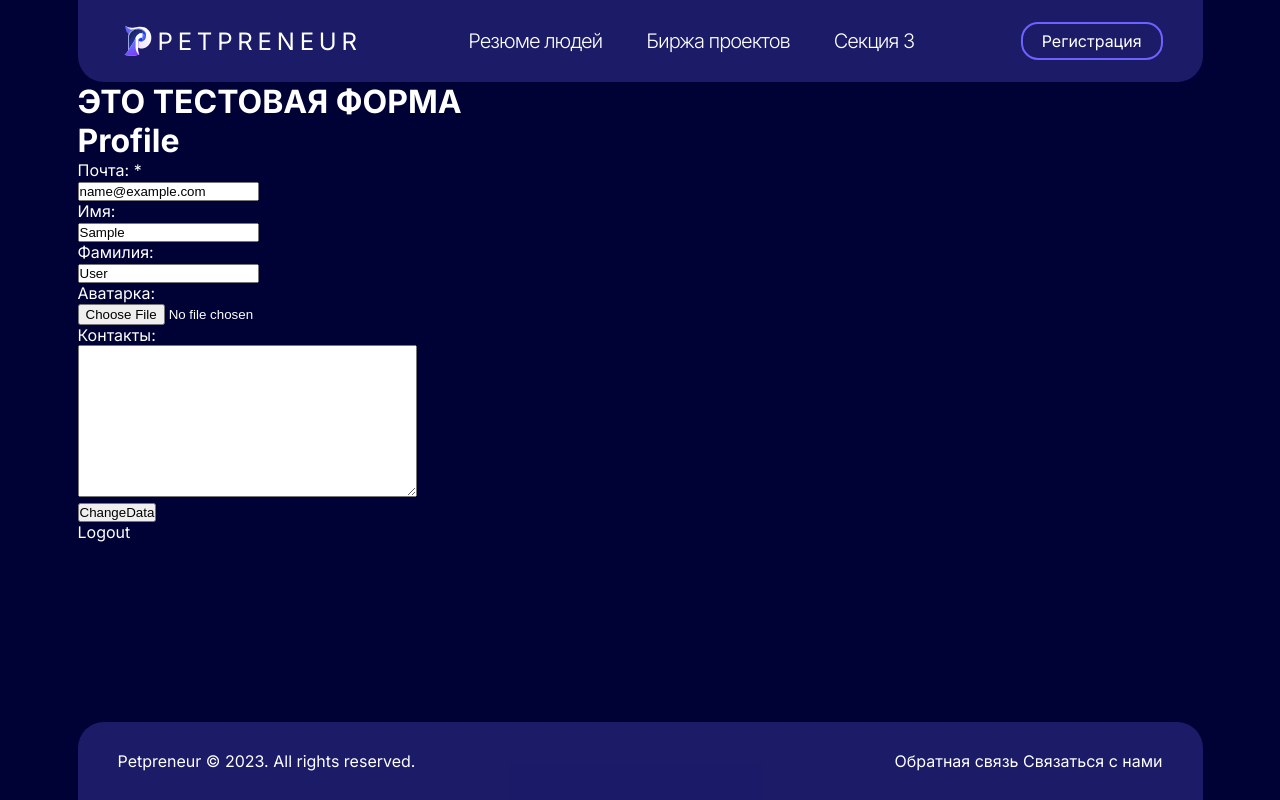
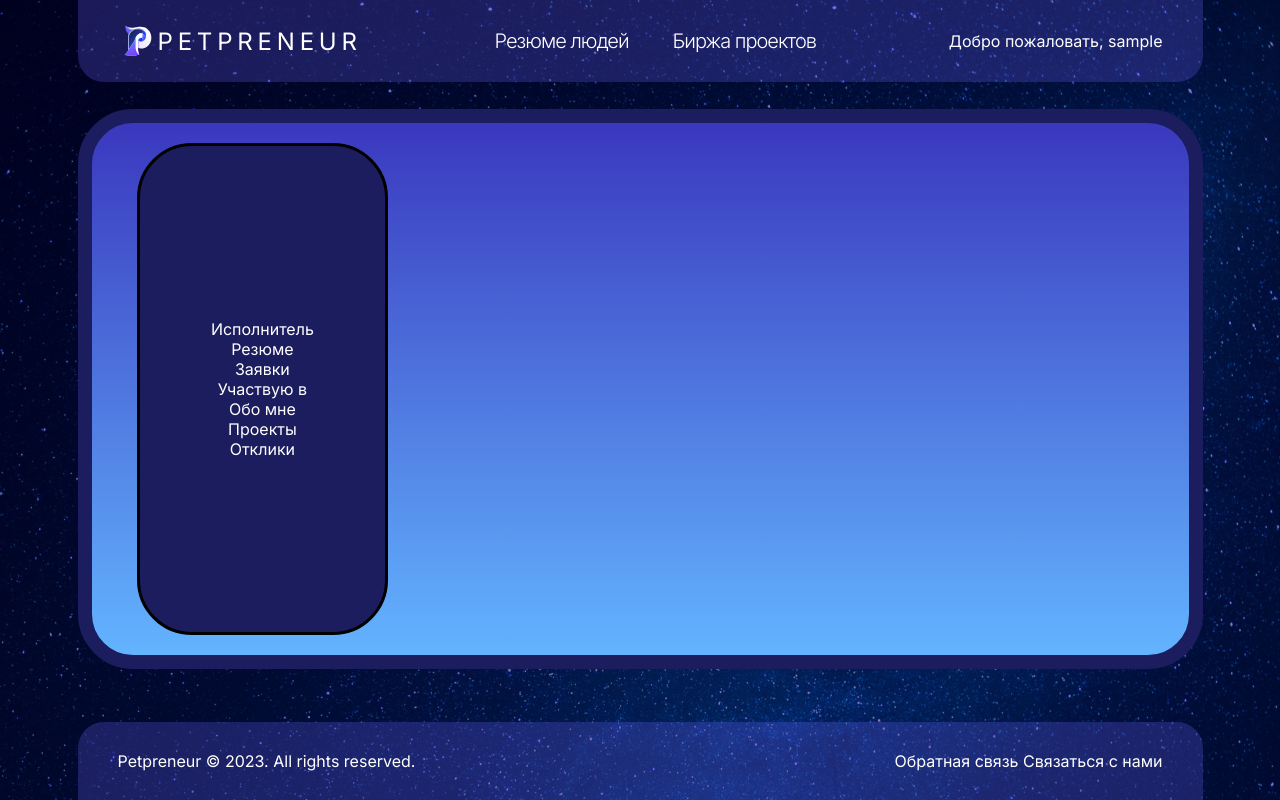
Before and after one commit to N1qro/petpreneur, a Django app: page /auth/profile/ in a window 1280 px wide. Run offline with Django 4.2, Linux system fonts and the light colour scheme; the visitor is signed in with stand-in values (Sample User, id 1).

Commit message:
Improved navbar, landing; Started work on profile

```diff
--- a/petpreneur/home/urls.py
+++ b/petpreneur/home/urls.py
@@ -2,7 +2,8 @@ import django.urls
 
 import home.views
 
+app_name = "home"
 
 urlpatterns = [
-    django.urls.path("", home.views.home),
+    django.urls.path("", home.views.home, name="home"),
 ]
--- a/petpreneur/static_dev/css/global.css
+++ b/petpreneur/static_dev/css/global.css
@@ -158,3 +158,28 @@ header > nav {
     font-size: min(5vw, 3rem);
     max-width: 50%;
 }
+
+/* profile */
+
+.profile-container {
+    display: grid;
+    grid-template-columns: minmax(200px, 1fr) 3fr;
+
+    margin-block: auto;
+    height: 70vh;
+    border-radius: 55px;
+    border: 14px solid #1B1D5E;
+    padding: 20px 45px;
+    background: linear-gradient(180deg, #3A38BE 0%, #63B4FF 100%);
+}
+
+.profile-navigation {
+    display: flex;
+    flex-direction: column;
+    align-items: center;
+    justify-content: center;
+
+    border-radius: 55px;
+    border: 3px solid #000;
+    background: #1B1D5E;
+}
--- a/petpreneur/templates/base.html
+++ b/petpreneur/templates/base.html
@@ -18,7 +18,8 @@
     <link rel="stylesheet" href="{% static 'css/global.css' %}">
     <link rel="stylesheet" href="{% static 'css/includes.css' %}">
 </head>
-<body>
+{% static 'img/site-bg.png' as background_url %}
+<body style="background: url({{background_url}}); background-color: var(--main-dark-color);">
     <div class="site-container">
         {% include "includes/header.html" %}
         {% block content %}
--- a/petpreneur/templates/includes/header.html
+++ b/petpreneur/templates/includes/header.html
@@ -1,13 +1,25 @@
 {% load static buttons %}
 <header>
-    <div class="navbar--brand">
+    <a href="{% url "home:home" %}" class="navbar--brand">
         <img src="{% static "img/logo.svg" %}" alt="site-brand">
         <h3 class="navbar--text">petpreneur</h3>
-    </div>
+    </a>
     <nav>
         <a class="text-style-navtext" href="#">Резюме людей</a>
         <a class="text-style-navtext" href="#">Биржа проектов</a>
-        <a class="text-style-navtext" href="#">Секция 3</a>
     </nav>
-    {% link_button "Регистрация" %}
+
+    {% if request.user.is_authenticated %}
+        {% url "users:profile" as profile_link %}
+        <a href="{{profile_link}}">
+            <p>Добро пожаловать, {{request.user.username}}</p>
+        </a>
+    {% else %}
+        {% url "users:signup" as signup_url %}
+        {% url "users:login" as login_url %}
+        <div>
+            {% link_button "Войти" login_url state="hovered" %}
+            {% link_button "Регистрация" signup_url %}
+        </div>
+    {% endif %}
 </header>
--- a/petpreneur/templates/users/profile.html
+++ b/petpreneur/templates/users/profile.html
@@ -1,68 +1 @@
-{% extends "base.html" %}
-{% load i18n %}
-{% block title %}
-    Профиль
-{% endblock %}
-{% block content %}
-<h1>ЭТО ТЕСТОВАЯ ФОРМА</h1>
-    <div class="container">
-        <h1 class="text-center logo my-4">
-            {% trans "Profile" %}
-        </h1>
-        <div class="row justify-content-center">
-            <div class="col-lg-4 col-md-6 col-sm-8">
-                <div class="card">
-                    <div class="card-body">
-                        {% for form in forms %}
-                            {% if form.errors %}
-                                {% for field in form %}
-                                {% endfor %}
-                            {% endif %}
-                        {% endfor %}
-                        <form method="post" action="" enctype="multipart/form-data">
-                            {% csrf_token %}
-                            {% for form in forms %}
-                                {% for field in form %}
-                                    <p class="fw-bold">
-                                        <label for="{{ field.id_for_label }}">
-                                            {{ field.label }}:
-                                            {% if field.field.required %}
-                                                <span>*</span>
-                                            {% endif %}
-                                        </label>
-                                    </p>
-                                    <p>
-                                        {{ field }}
-                                    </p>
-                                    <p class="text-warning">
-                                        {% for error in field.errors %}
-                                            {{ error|escape }}<br>
-                                        {% endfor %}
-                                        {% for error in form.non_field_errors %}
-                                            {{ error|escape }}<br>
-                                        {% endfor %}
-                                    </p>
-                                    <p>
-                                        {% if field.help_text %}
-                                            <small id="{{ field.id_for_label }}-help" class="text-muted">
-                                                {{ field.help_text|safe }}
-                                            </small>
-                                        {% endif %}
-                                    </p>
-                                {% endfor %}
-                            {% endfor %}
-                            <div class="text-center">
-                                <p>
-                                    <button type="submit" class="btn btn-primary btn-block">{% trans "ChangeData" %}</button>
-                                </p>
-                                <p>
-                                    <a href="{% url "users:logout" %}" role="button" class="btn btn-danger btn-block">{% trans "Logout" %}</a>
-                                </p>
-                            </div>
-                        </form>
-                    </div>
-                </div>
-            </div>
-        </div>
-    </div>
-{% endblock content %}
+{% extends "users/profile_base.html" %}
--- /dev/null
+++ b/petpreneur/templates/users/profile_base.html
@@ -0,0 +1,15 @@
+{% extends "base.html" %}
+
+{% block content %}
+    <div class="profile-container">
+        <nav class="profile-navigation">
+            <p>Исполнитель</p>
+            <a href="">Резюме</a>
+            <a href="">Заявки</a>
+            <a href="">Участвую в</a>
+            <a href="">Обо мне</a>
+            <a href="">Проекты</a>
+            <a href="">Отклики</a>
+        </nav>
+    </div>
+{% endblock content %}
```
Also changed, not shown: petpreneur/templates/home/index.html (+6 -1 lines), petpreneur/static_dev/img/site-bg.png (added), 1 other file.
